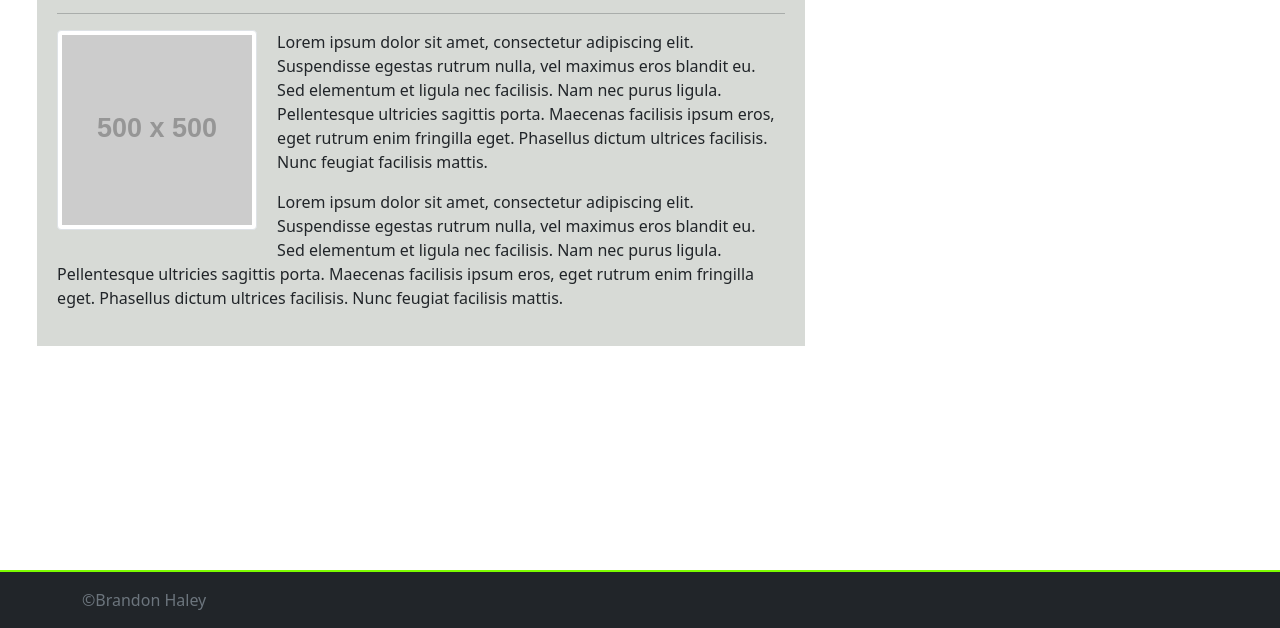
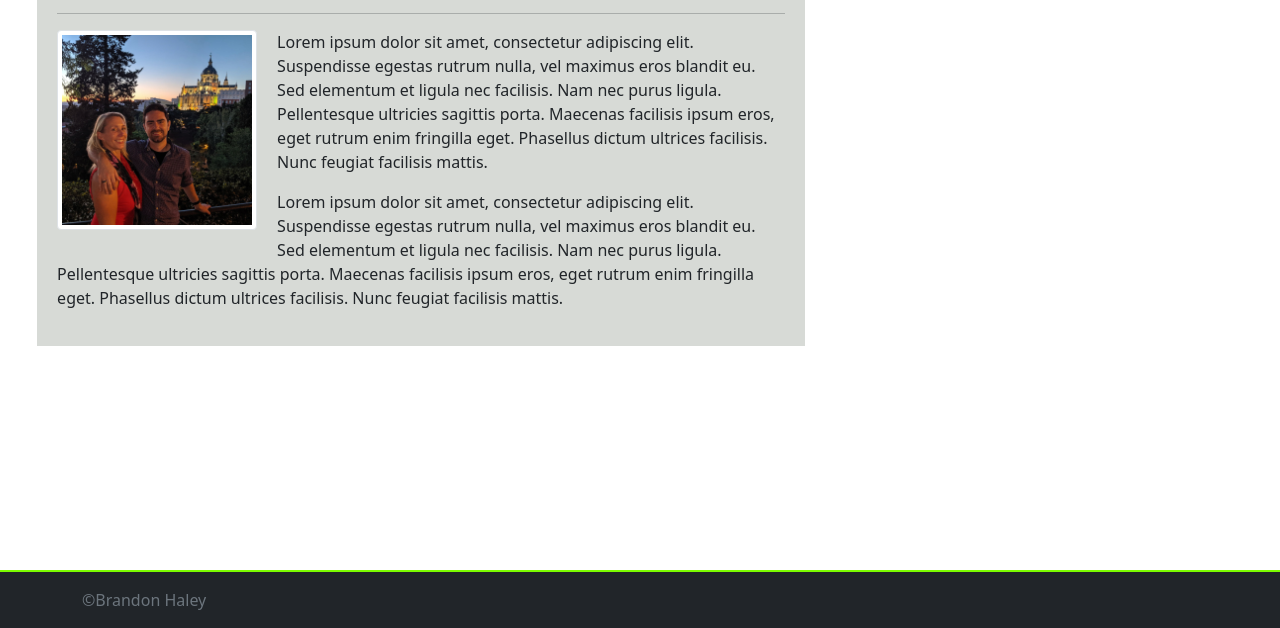
Before and after one commit to Kyle7286/responsive-portfolio, a plain HTML site: page index.html in a window 1280 px wide. Shown: the part 172-800 px from the top of the page. Drawn offline with nearby package versions, Linux system fonts and the light colour scheme; placeholder pictures from the web are drawn by us.

Commit message:
added profile picture

```diff
--- a/index.html
+++ b/index.html
@@ -26,7 +26,7 @@
 </head>
 <body class="d-flex flex-column min-vh-100">
 
-    <!-- START Nav bar; used justify-content-end to move the collapse links -->
+    <!-- START Nav bar; used justify-content-end to move the collapse links to the right side -->
     <nav class="navbar navbar-expand-lg navbar-dark bg-dark">
         <div class="container-fluid">
           <a class="navbar-brand" href="index.html">Brandon Haley</a>
@@ -77,7 +77,7 @@
               <div class="row" id="row2">
                   <!-- COLUMN 12 -->
                   <div class="col-md-12">
-                      <img src="https://via.placeholder.com/500x500" alt="Profile_Picture" class="img-thumbnail imgaboutme" id="float" width="200">
+                      <img src="./assets/images/profile_spain.jpg" alt="Profile_Picture" class="img-thumbnail imgaboutme" id="float" width="200">
                       <p>Lorem ipsum dolor sit amet, consectetur adipiscing elit. Suspendisse egestas rutrum nulla, vel maximus eros blandit eu. Sed elementum et ligula nec facilisis. Nam nec purus ligula. Pellentesque ultricies sagittis porta. Maecenas facilisis ipsum eros, eget rutrum enim fringilla eget. Phasellus dictum ultrices facilisis. Nunc feugiat facilisis mattis.</p>
                       <p>Lorem ipsum dolor sit amet, consectetur adipiscing elit. Suspendisse egestas rutrum nulla, vel maximus eros blandit eu. Sed elementum et ligula nec facilisis. Nam nec purus ligula. Pellentesque ultricies sagittis porta. Maecenas facilisis ipsum eros, eget rutrum enim fringilla eget. Phasellus dictum ultrices facilisis. Nunc feugiat facilisis mattis.</p>
                   </div>
```
Also changed, not shown: assets/images/profile_spain.jpg (added), 6 other files.
